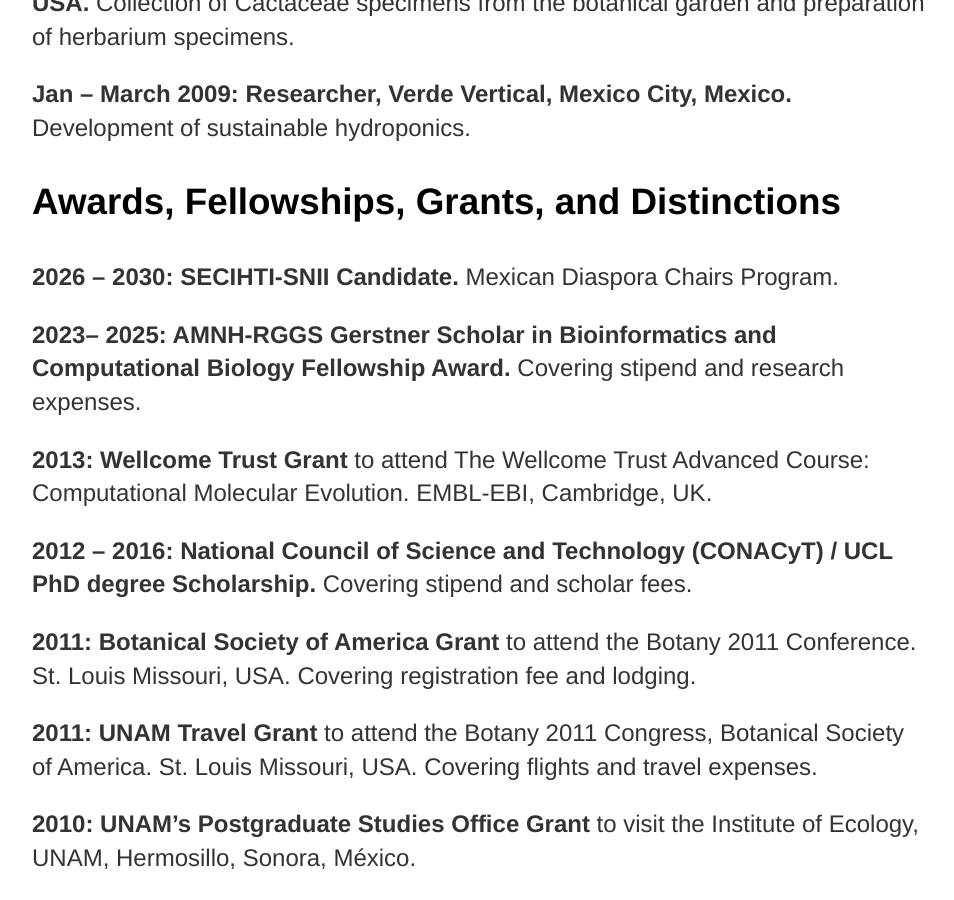
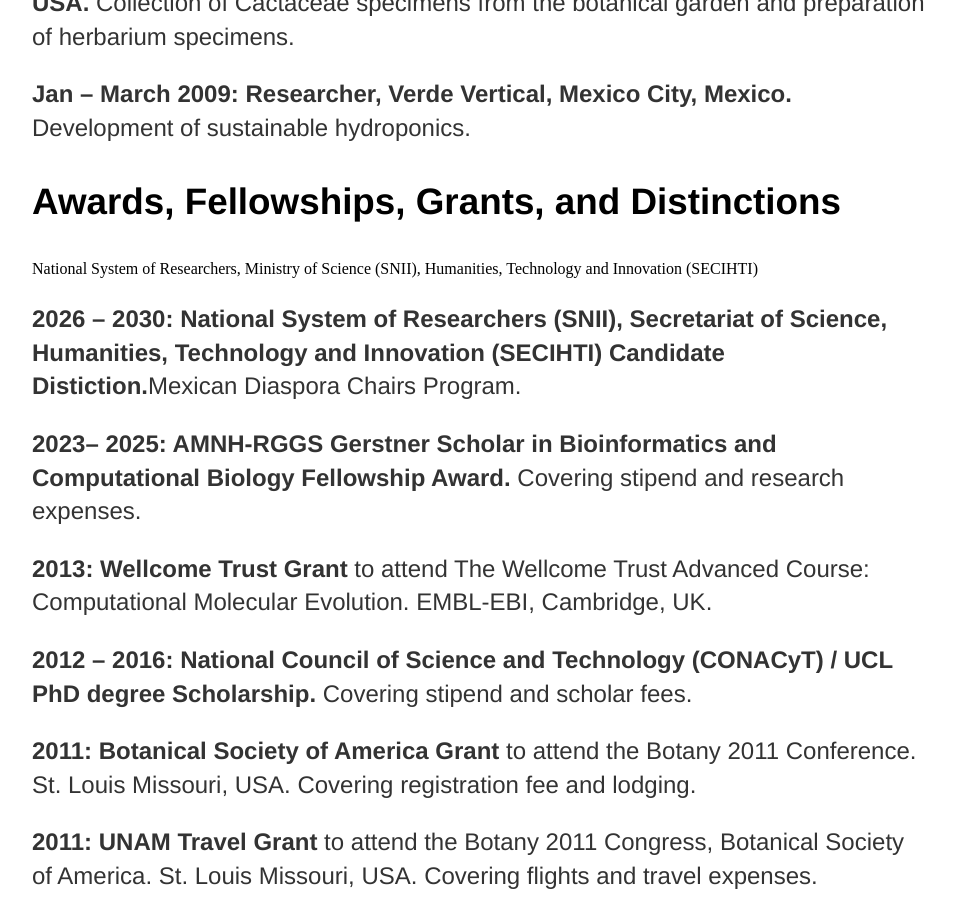
Before and after one commit to josebarbamontoya/josebarbamontoya.github.io, a Jekyll site: the page built from about/index.html, in a window 1280 px wide and 900 px high, scrolled down 2645 px. Shown: the whole window, without its empty margins (160-1114 px from the left). Built offline with Jekyll 4.4.1, drawn with Linux system fonts in a browser that asks for light colours.

Commit message:
Update index.html

```diff
--- a/about/index.html
+++ b/about/index.html
@@ -30,7 +30,9 @@
 			<p><b>Jan – March 2009: Researcher, Verde Vertical, Mexico City, Mexico.</b> Development of sustainable hydroponics.
 
 	<h3>Awards, Fellowships, Grants, and Distinctions</h3>
-			<p><b>2026 – 2030: SECIHTI-SNII Candidate.</b> Mexican Diaspora Chairs Program.
+
+National System of Researchers, Ministry of Science (SNII), Humanities, Technology and Innovation (SECIHTI)
+			<p><b>2026 – 2030: National System of Researchers (SNII), Secretariat of Science, Humanities, Technology and Innovation (SECIHTI) Candidate Distiction.</b>Mexican Diaspora Chairs Program.
 			<p><b>2023– 2025: AMNH-RGGS Gerstner Scholar in Bioinformatics and Computational Biology Fellowship Award.</b> Covering stipend and research expenses.
 			<p><b>2013: Wellcome Trust Grant</b> to attend The Wellcome Trust Advanced Course: Computational Molecular Evolution. EMBL-EBI, Cambridge, UK.
 			<p><b>2012 – 2016: National Council of Science and Technology (CONACyT) / UCL PhD degree Scholarship.</b> Covering stipend and scholar fees.
```
